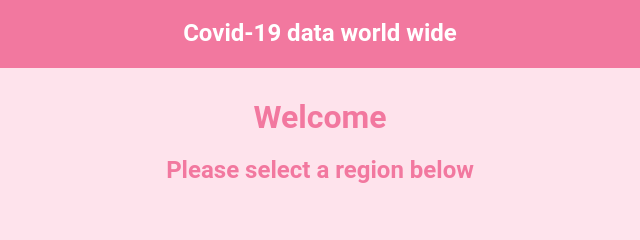
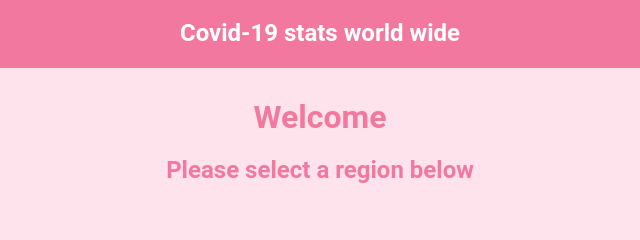
Before and after one commit to shmuelgb/Weekend_7_covid, a plain HTML site: page index.html in a window 1280 px wide. Shown: the top 240 px of the page, 320-960 px from the left. Drawn offline with nearby package versions, Linux system fonts and the light colour scheme.

Commit message:
header wording update

```diff
--- a/index.html
+++ b/index.html
@@ -15,7 +15,7 @@
     <title>Covid19</title>
   </head>
   <body>
-    <header><h2>Covid-19 data world wide</h2></header>
+    <header><h2>Covid-19 stats world wide</h2></header>
     <div class="main">
       <div class="chart-container"></div>
       <div class="main__opening">
```
